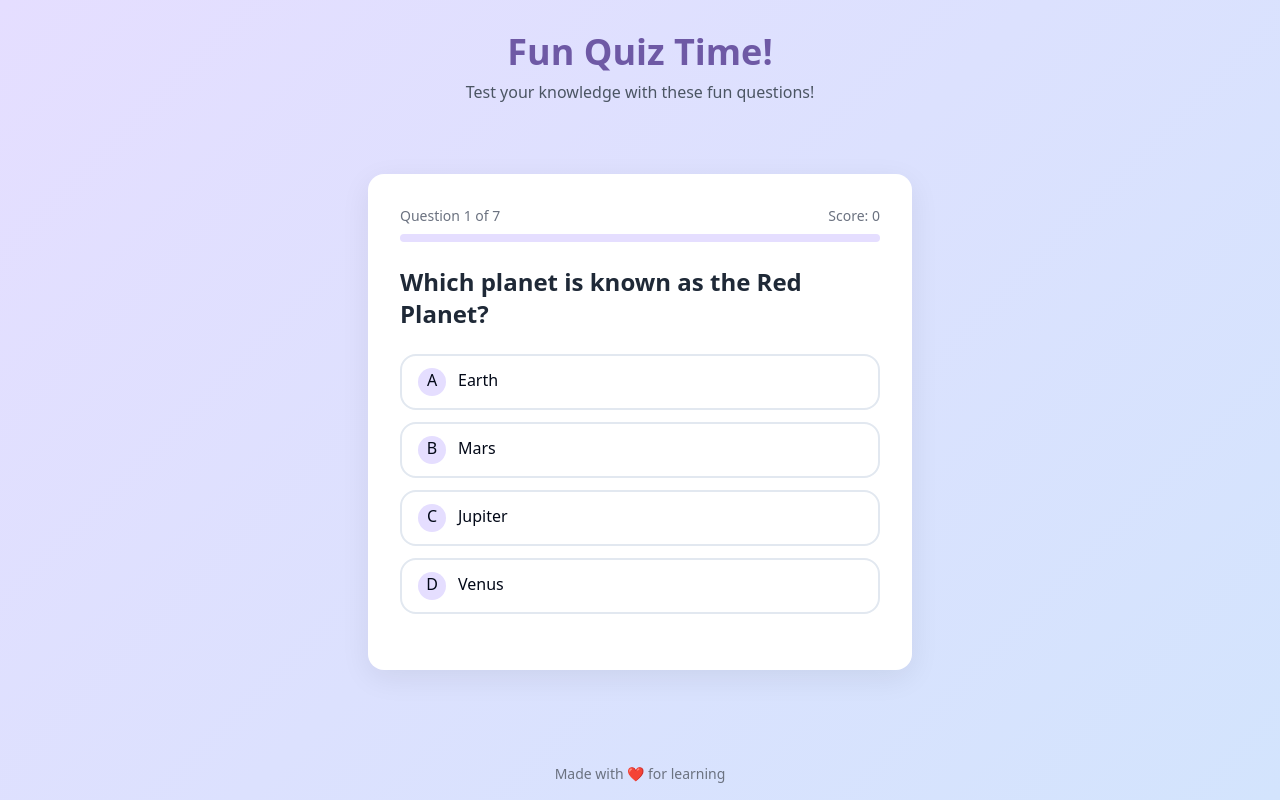
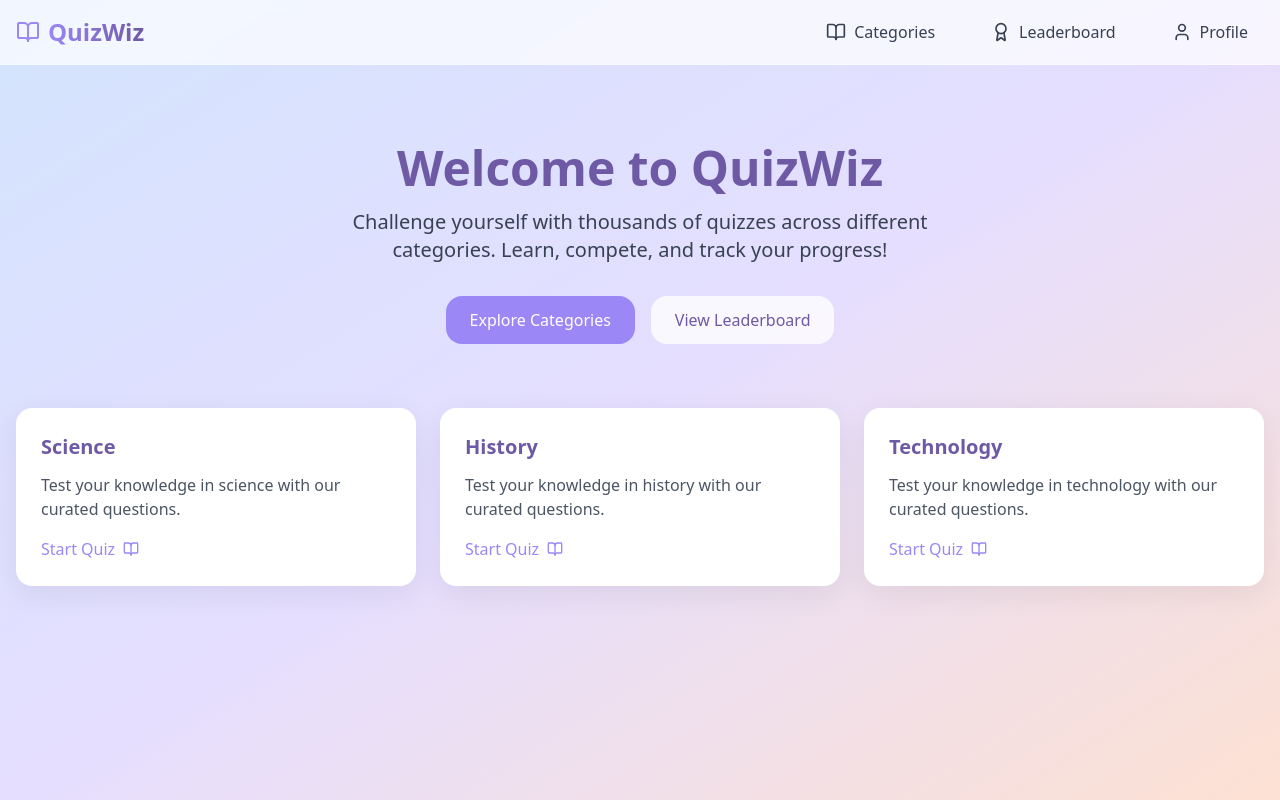
Before and after one commit to jayeshmehra344/QuizWizard, a React (Vite) app: page / in a window 1280 px wide. Built offline with nearby package versions, Linux system fonts and the light colour scheme.

Commit message:
Add eye-catching color schemes
Update the application's color schemes to be more visually appealing.

```diff
--- a/src/App.tsx
+++ b/src/App.tsx
@@ -17,6 +17,10 @@ const App = () => (
       <BrowserRouter>
         <Routes>
           <Route path="/" element={<Index />} />
+          <Route path="/categories" element={<NotFound />} />
+          <Route path="/category/:categoryId" element={<NotFound />} />
+          <Route path="/leaderboard" element={<NotFound />} />
+          <Route path="/profile" element={<NotFound />} />
           <Route path="*" element={<NotFound />} />
         </Routes>
       </BrowserRouter>
--- a/src/index.css
+++ b/src/index.css
@@ -1,4 +1,3 @@
-
 @tailwind base;
 @tailwind components;
 @tailwind utilities;
@@ -48,6 +47,53 @@
   }
 
   .quiz-gradient {
+    @apply bg-gradient-to-br from-quiz-blue via-quiz-light-purple to-quiz-peach;
+  }
+
+  .quiz-card {
+    @apply bg-white/90 backdrop-blur-sm rounded-xl shadow-lg border border-white/20;
+  }
+
+  .nav-link {
+    @apply flex items-center gap-2 px-4 py-2 rounded-lg text-gray-700 hover:text-quiz-purple hover:bg-white/50 transition-all duration-300;
+  }
+
+  .option-button {
+    @apply w-full py-3 px-4 rounded-lg text-left transition-all duration-300 border-2 hover:border-quiz-purple hover:bg-quiz-light-purple;
+  }
+
+  .option-button.selected {
+    @apply bg-quiz-light-purple border-quiz-purple font-medium;
+  }
+
+  .option-button.correct {
+    @apply bg-quiz-green border-green-500 font-medium;
+  }
+
+  .option-button.incorrect {
+    @apply bg-quiz-pink border-red-400 font-medium;
+  }
+
+  .progress-bar {
+    @apply h-2 rounded-full bg-quiz-light-purple overflow-hidden;
+  }
+
+  .progress-bar-fill {
+    @apply h-full bg-quiz-purple transition-all duration-500 ease-out;
+  }
+}
+
+@layer base {
+  * {
+    @apply border-border;
+  }
+
+  body {
+    @apply bg-background text-foreground;
+    font-feature-settings: "rlig" 1, "calt" 1;
+  }
+
+  .quiz-gradient {
     background: linear-gradient(135deg, #E5DEFF 0%, #D3E4FD 100%);
   }
 
@@ -81,3 +127,111 @@
     @apply h-full bg-quiz-purple transition-all duration-500 ease-out;
   }
 }
+
+@layer keyframes {
+  .slide-in-left {
+    from {
+      transform: translateX(-100%);
+    }
+    to {
+      transform: translateX(0);
+    }
+  }
+
+  .slide-out-left {
+    from {
+      transform: translateX(0);
+    }
+    to {
+      transform: translateX(-100%);
+    }
+  }
+
+  .slide-in-right {
+    from {
+      transform: translateX(100%);
+    }
+    to {
+      transform: translateX(0);
+    }
+  }
+
+  .slide-out-right {
+    from {
+      transform: translateX(0);
+    }
+    to {
+      transform: translateX(100%);
+    }
+  }
+
+  .slide-in-top {
+    from {
+      transform: translateY(-100%);
+    }
+    to {
+      transform: translateY(0);
+    }
+  }
+
+  .slide-out-top {
+    from {
+      transform: translateY(0);
+    }
+    to {
+      transform: translateY(-100%);
+    }
+  }
+
+  .slide-in-bottom {
+    from {
+      transform: translateY(100%);
+    }
+    to {
+      transform: translateY(0);
+    }
+  }
+
+  .slide-out-bottom {
+    from {
+      transform: translateY(0);
+    }
+    to {
+      transform: translateY(100%);
+    }
+  }
+}
+
+@layer animations {
+  .animate-slide-in-left {
+    animation: slide-in-left 0.3s ease-out forwards;
+  }
+
+  .animate-slide-out-left {
+    animation: slide-out-left 0.3s ease-out forwards;
+  }
+
+  .animate-slide-in-right {
+    animation: slide-in-right 0.3s ease-out forwards;
+  }
+
+  .animate-slide-out-right {
+    animation: slide-out-right 0.3s ease-out forwards;
+  }
+
+  .animate-slide-in-top {
+    animation: slide-in-top 0.3s ease-out forwards;
+  }
+
+  .animate-slide-out-top {
+    animation: slide-out-top 0.3s ease-out forwards;
+  }
+
+  .animate-slide-in-bottom {
+    animation: slide-in-bottom 0.3s ease-out forwards;
+  }
+
+  .animate-slide-out-bottom {
+    animation: slide-out-bottom 0.3s ease-out forwards;
+  }
+}
--- a/src/pages/Index.tsx
+++ b/src/pages/Index.tsx
@@ -1,26 +1,83 @@
 
 import React from 'react';
+import { Link } from 'react-router-dom';
+import { BookOpen, Award, User } from 'lucide-react';
 import Quiz from '../components/Quiz';
 
 const Index = () => {
   return (
-    <div className="min-h-screen quiz-gradient flex flex-col">
-      <header className="py-6 md:py-8 px-4 text-center">
-        <h1 className="text-2xl md:text-4xl font-bold text-quiz-dark-purple">
-          Fun Quiz Time!
-        </h1>
-        <p className="mt-2 text-gray-600">
-          Test your knowledge with these fun questions!
-        </p>
-      </header>
+    <div className="min-h-screen bg-gradient-to-br from-quiz-blue via-quiz-light-purple to-quiz-peach">
+      {/* Navigation Bar */}
+      <nav className="backdrop-blur-sm bg-white/70 border-b border-white/20 px-4 py-3 fixed w-full top-0 z-50">
+        <div className="max-w-7xl mx-auto flex items-center justify-between">
+          <Link to="/" className="flex items-center space-x-2">
+            <BookOpen className="h-6 w-6 text-quiz-purple" />
+            <span className="text-2xl font-bold bg-gradient-to-r from-quiz-purple to-quiz-dark-purple bg-clip-text text-transparent">
+              QuizWiz
+            </span>
+          </Link>
 
-      <main className="flex-grow flex items-center justify-center px-4 pb-10">
-        <Quiz />
-      </main>
+          <div className="flex items-center space-x-6">
+            <Link to="/categories" className="nav-link">
+              <BookOpen className="h-5 w-5" />
+              <span>Categories</span>
+            </Link>
+            <Link to="/leaderboard" className="nav-link">
+              <Award className="h-5 w-5" />
+              <span>Leaderboard</span>
+            </Link>
+            <Link to="/profile" className="nav-link">
+              <User className="h-5 w-5" />
+              <span>Profile</span>
+            </Link>
+          </div>
+        </div>
+      </nav>
 
-      <footer className="py-4 text-center text-gray-500 text-sm">
-        <p>Made with ❤️ for learning</p>
-      </footer>
+      {/* Hero Section */}
+      <div className="pt-20">
+        <header className="py-12 md:py-16 px-4 text-center">
+          <h1 className="text-3xl md:text-5xl font-bold text-quiz-dark-purple mb-4 animate-fade-in">
+            Welcome to QuizWiz
+          </h1>
+          <p className="text-lg md:text-xl text-gray-700 max-w-2xl mx-auto mb-8 animate-fade-in">
+            Challenge yourself with thousands of quizzes across different categories.
+            Learn, compete, and track your progress!
+          </p>
+          <div className="flex flex-wrap justify-center gap-4 animate-fade-in">
+            <Link
+              to="/categories"
+              className="px-6 py-3 bg-quiz-purple hover:bg-quiz-dark-purple text-white rounded-lg transition-all duration-300 transform hover:scale-105"
+            >
+              Explore Categories
+            </Link>
+            <Link
+              to="/leaderboard"
+              className="px-6 py-3 bg-white/80 hover:bg-white text-quiz-dark-purple rounded-lg transition-all duration-300 transform hover:scale-105"
+            >
+              View Leaderboard
+            </Link>
+          </div>
+        </header>
+
+        <main className="max-w-7xl mx-auto px-4 pb-20">
+          <div className="grid grid-cols-1 md:grid-cols-2 lg:grid-cols-3 gap-6">
+            {/* Featured Categories Preview */}
+            {['Science', 'History', 'Technology'].map((category) => (
+              <div key={category} className="quiz-card p-6 hover:scale-105 transition-transform duration-300">
+                <h3 className="text-xl font-semibold text-quiz-dark-purple mb-3">{category}</h3>
+                <p className="text-gray-600 mb-4">Test your knowledge in {category.toLowerCase()} with our curated questions.</p>
+                <Link
+                  to={`/category/${category.toLowerCase()}`}
+                  className="text-quiz-purple hover:text-quiz-dark-purple font-medium inline-flex items-center"
+                >
+                  Start Quiz <BookOpen className="ml-2 h-4 w-4" />
+                </Link>
+              </div>
+            ))}
+          </div>
+        </main>
+      </div>
     </div>
   );
 };
```
